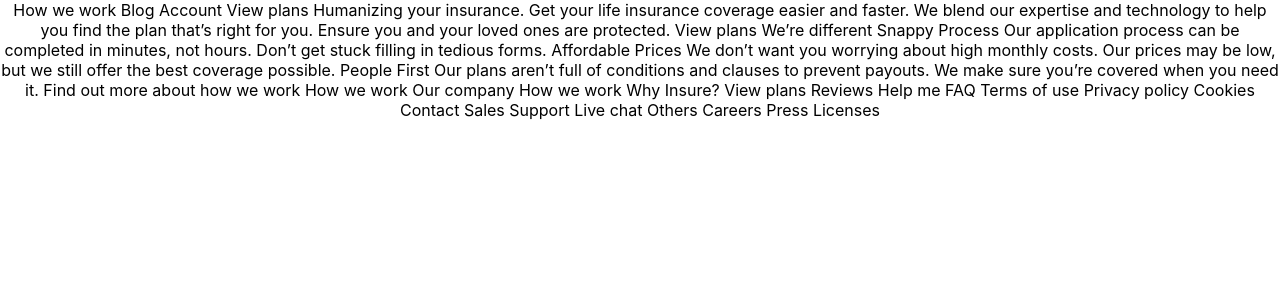
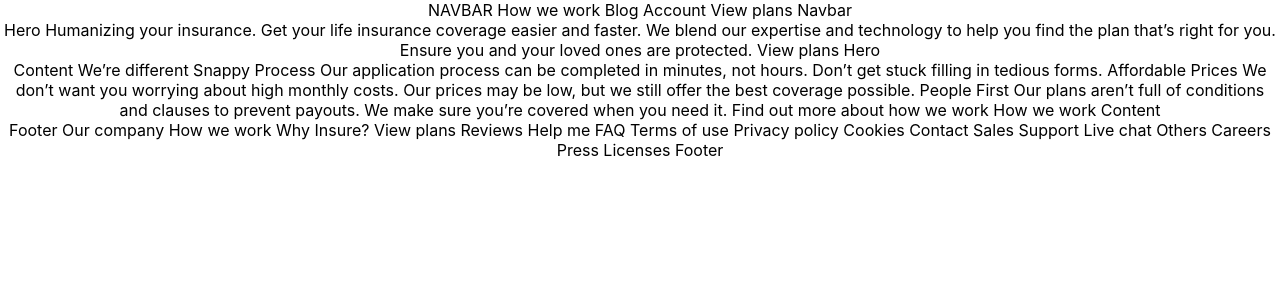
Before and after one commit to mikegv/insure-landing-page, a React (Create React App) app: page / in a window 1280 px wide. Shown: the top 300 px of the page. Built offline with nearby package versions, Linux system fonts and the light colour scheme.

Commit message:
set up components

```diff
--- a/src/App.js
+++ b/src/App.js
@@ -1,69 +1,17 @@
 import logo from './logo.svg';
 import './App.css';
+import Navbar from './components/navbar/Navbar'
+import Hero from './components/hero/Hero'
+import Content from './components/content/Content'
+import Footer from './components/footer/Footer'
 
 function App() {
   return (
     <div className="App">
-
-How we work
-  Blog
-  Account
-  View plans
-
-  Humanizing your insurance.
-
-  Get your life insurance coverage easier and faster. We blend our expertise
-  and technology to help you find the plan that’s right for you. Ensure you
-  and your loved ones are protected.
-
-  View plans
-
-  We’re different
-
-  Snappy Process
-
-  Our application process can be completed in minutes, not hours. Don’t get
-  stuck filling in tedious forms.
-
-  Affordable Prices
-
-  We don’t want you worrying about high monthly costs. Our prices may be low,
-  but we still offer the best coverage possible.
-
-  People First
-
-  Our plans aren’t full of conditions and clauses to prevent payouts. We make
-  sure you’re covered when you need it.
-
-  Find out more about how we work
-
-  How we work
-
-  Our company
-
-  How we work
-  Why Insure?
-  View plans
-  Reviews
-
-  Help me
-
-  FAQ
-  Terms of use
-  Privacy policy
-  Cookies
-
-  Contact
-
-  Sales
-  Support
-  Live chat
-
-  Others
-
-  Careers
-  Press
-  Licenses
+      <Navbar />
+      <Hero />
+      <Content />
+      <Footer />
     </div>
   );
 }
--- /dev/null
+++ b/src/components/content/Content.js
@@ -0,0 +1,37 @@
+import React from 'react';
+import './Content.css'
+
+const Content = () => {
+    return (
+        <div>
+            Content
+
+
+  We’re different
+
+Snappy Process
+
+Our application process can be completed in minutes, not hours. Don’t get
+stuck filling in tedious forms.
+
+Affordable Prices
+
+We don’t want you worrying about high monthly costs. Our prices may be low,
+but we still offer the best coverage possible.
+
+People First
+
+Our plans aren’t full of conditions and clauses to prevent payouts. We make
+sure you’re covered when you need it.
+
+Find out more about how we work
+
+How we work
+
+
+Content
+        </div>
+    );
+};
+
+export default Content;
--- /dev/null
+++ b/src/components/footer/Footer.js
@@ -0,0 +1,41 @@
+import React from 'react';
+import './Footer.css'
+
+const Footer = () => {
+    return (
+        <div>
+            Footer
+
+
+  Our company
+
+How we work
+Why Insure?
+View plans
+Reviews
+
+Help me
+
+FAQ
+Terms of use
+Privacy policy
+Cookies
+
+Contact
+
+Sales
+Support
+Live chat
+
+Others
+
+Careers
+Press
+Licenses
+
+Footer
+        </div>
+    );
+};
+
+export default Footer;
--- /dev/null
+++ b/src/components/hero/Hero.js
@@ -0,0 +1,22 @@
+import React from 'react';
+import './Hero.css'
+
+const Hero = () => {
+    return (
+        <div>
+            Hero
+
+            Humanizing your insurance.
+
+Get your life insurance coverage easier and faster. We blend our expertise
+and technology to help you find the plan that’s right for you. Ensure you
+and your loved ones are protected.
+
+View plans
+
+Hero
+        </div>
+    );
+};
+
+export default Hero;
--- /dev/null
+++ b/src/components/navbar/Navbar.js
@@ -0,0 +1,19 @@
+import React, { Component } from 'react';
+import './Navbar.css'
+
+class Navbar extends Component {
+    render() {
+        return (
+            <div>
+                NAVBAR How we work
+  Blog
+  Account
+  View plans
+
+  Navbar
+            </div>
+        );
+    }
+}
+
+export default Navbar;
```
Also changed, not shown: src/components/content/Content.css (added), src/components/footer/Footer.css (added), src/components/hero/Hero.css (added), src/components/navbar/Navbar.css (added).
